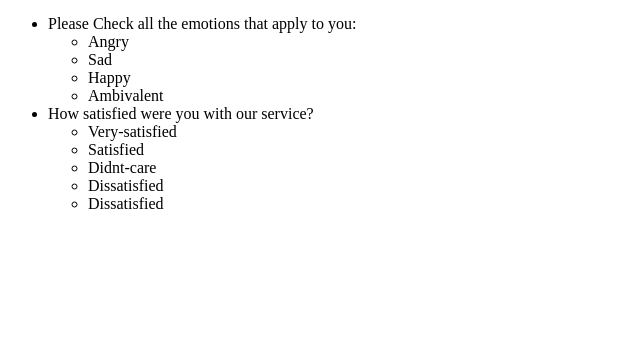
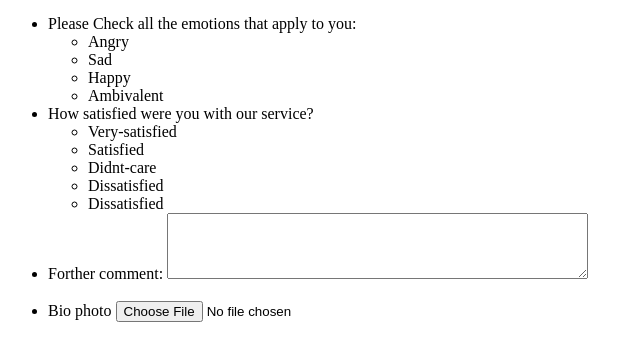
Before and after one commit to mahdienaeij21-byte/html-projrct1, a plain HTML site: page index.html in a window 1280 px wide. Shown: the part 146-506 px from the top of the page, without its empty margins (0-643 px from the left). Drawn offline with Linux system fonts and the light colour scheme.

Commit message:
add photo selection option

```diff
--- a/index.html
+++ b/index.html
@@ -44,21 +44,18 @@
                 <li input type="radio" name="satisfaction" id="dissatisfied"> <label for=" dissatisfied">Dissatisfied</label></li>
                 <li input type="radio" name="satisfaction" id="very-dissatisfied"> <label for=" dissatisfied">Dissatisfied</label></li>
 
-
-
-
-
-
-
-
-
             </ul>
 
-
-
-
         </li>
-
+        <li>
+            <label for="Forther comments">Forther comment:</label>
+            <textarea id="comments" rows="4" cols="50"></textarea>
+        </li>
+        <br>
+        <li>
+            <label for ="bio-photo">Bio photo</label>
+            <input type="file" id="bio-photo">
+        </li>
 
 
 
```
